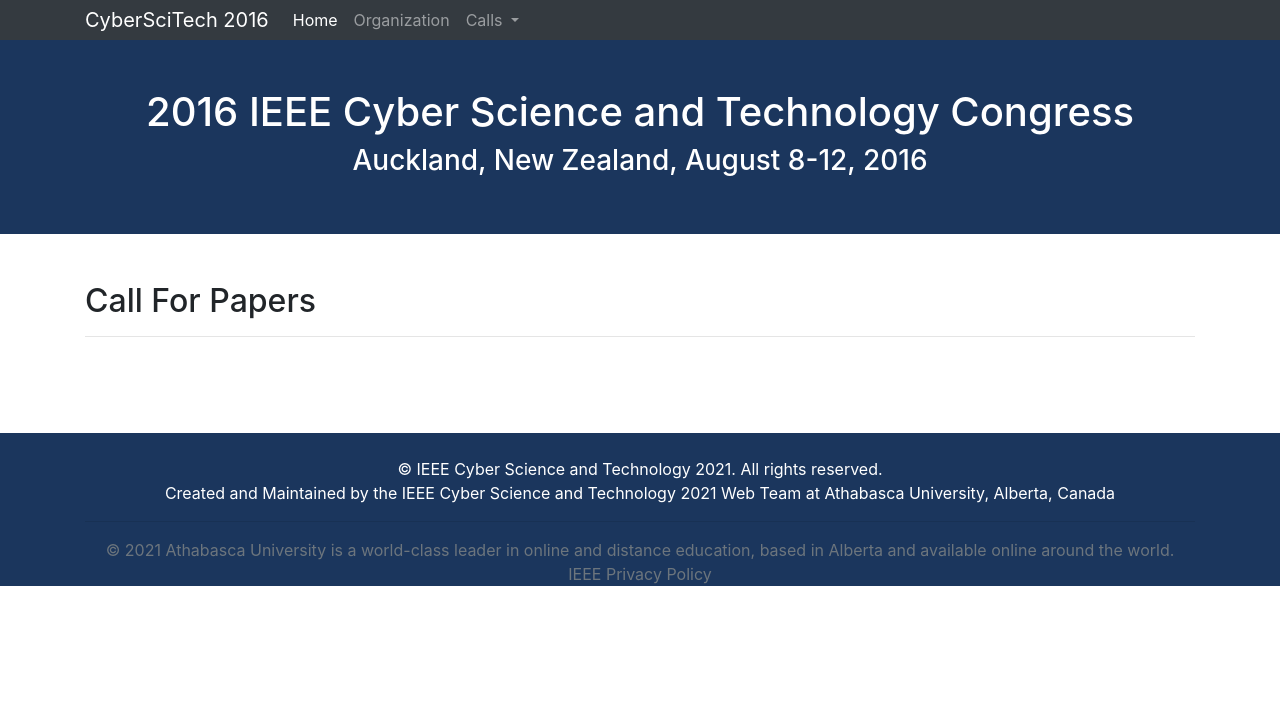
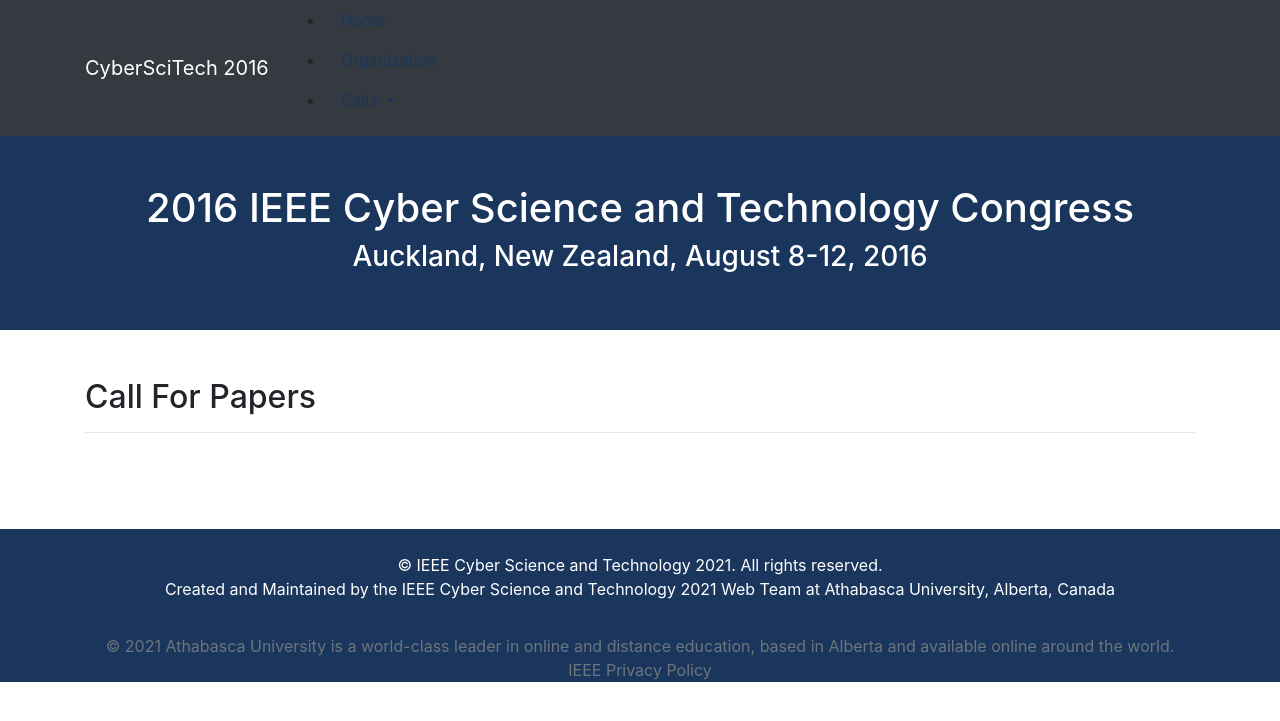
Before and after one commit to kstauff/2021, a Jekyll site: the page built from _pages/callpaper.md, in a window 1280 px wide. Shown: the top 721 px of the page. Built offline with Jekyll 4.4.1, drawn with Linux system fonts in a browser that asks for light colours.

Commit message:
Update nav2.html

```diff
--- a/_includes/nav2.html
+++ b/_includes/nav2.html
@@ -16,7 +16,7 @@
       <span class="navbar-toggler-icon"></span>
     </button>
    <div class="collapse navbar-collapse" id="navbarSupportedContent" >
-     <ul class="navbar-nav navbar-right">
+     <ul class="navbar-right">
 
       <li class="nav-item active">
         <a class="nav-link" href="{{ site.baseurl }}">Home <span class="sr-only">(current)</span></a>
```
